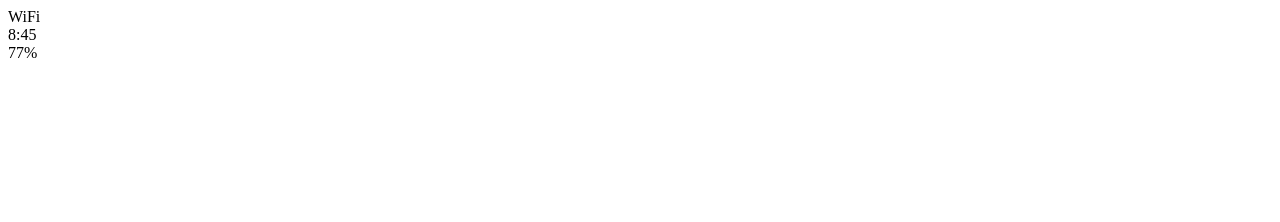
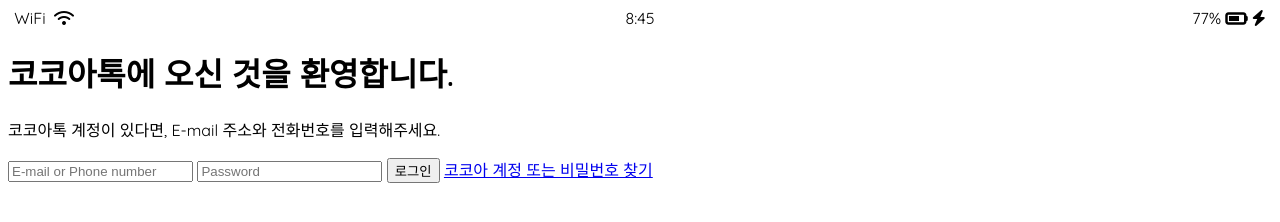
Before and after one commit to zec247/cocoa-clone-2021, a plain HTML site: page index.html in a window 1280 px wide. Drawn offline with Linux system fonts and the light colour scheme.

Commit message:
statusbar complete

```diff
--- /dev/null
+++ b/css/styles.css
@@ -0,0 +1,30 @@
+@import url("https://fonts.googleapis.com/css2?family=Quicksand:wght@400;600&display=swap");
+body {
+  font-family: "Quicksand", sans-serif;
+}
+
+.status-bar {
+  display: flex;
+  justify-content: center;
+}
+
+.status-bar__column {
+  width: 33%;
+}
+.status-bar__column:nth-child(2) {
+  display: flex;
+  justify-content: center;
+}
+.status-bar__column:last-child {
+  display: flex;
+  justify-content: flex-end;
+  align-items: center;
+}
+
+.status-bar__column:first-child span {
+  margin-right: 4px;
+}
+
+.status-bar__column .fa-battery-three-quarters {
+  margin: 0px 4px;
+}
--- a/index.html
+++ b/index.html
@@ -1,22 +1,44 @@
 <!DOCTYPE html>
 <html lang="ko">
 <head>
+    <link rel="stylesheet" href="css/styles.css">
     <meta charset="UTF-8">
     <meta name="viewport" content="width=device-width, initial-scale=1.0">
-    <title>Welcome to Kokoa Talk</title>
+    <title>코코아톡에 오신 것을 환영합니다.</title>
 </head>
 <body>
-    <div id="status-bar">
-        <div class="status-bar__column"></div>
+    <div class="status-bar">
+        <div class="status-bar__column">
             <span>WiFi</span>
-            <!-- To do : wifi Icon-->
-        <div class="status-bar__column"></div>
+            <i class="fas fa-wifi"></i>
+        </div>
+        <div class="status-bar__column">
             <span>8:45</span>
-        <div class="status-bar__column"></div>
+        </div>
+        <div class="status-bar__column">
             <span>77%</span>
-            <!-- battery icon-->
-            <!-- lightning icon-->
+            <i class="fas fa-battery-three-quarters fa-lg"></i>
+            <i class="fas fa-bolt"></i>
+        </div>
+    </div>
 
-    </div>
+    <header class="welcome-header">
+        <h1 class="welcome-header__title">코코아톡에 오신 것을 환영합니다.</h1>
+        <p class="welcome-header__text">
+            코코아톡 계정이 있다면, E-mail 주소와 전화번호를 입력해주세요.
+        </p>
+    </header>
+
+    <form id="login-form">
+        <input type="text" placeholder="E-mail or Phone number">
+        <input type="password" placeholder="Password">
+        <input type="submit" value="로그인">
+        <a href="#">코코아 계정 또는 비밀번호 찾기</a>
+    </form>
+
+
+
+    <script src="https://kit.fontawesome.com/67406fbe13.js" crossorigin="anonymous">
+    </script>
 </body>
 </html>
```
